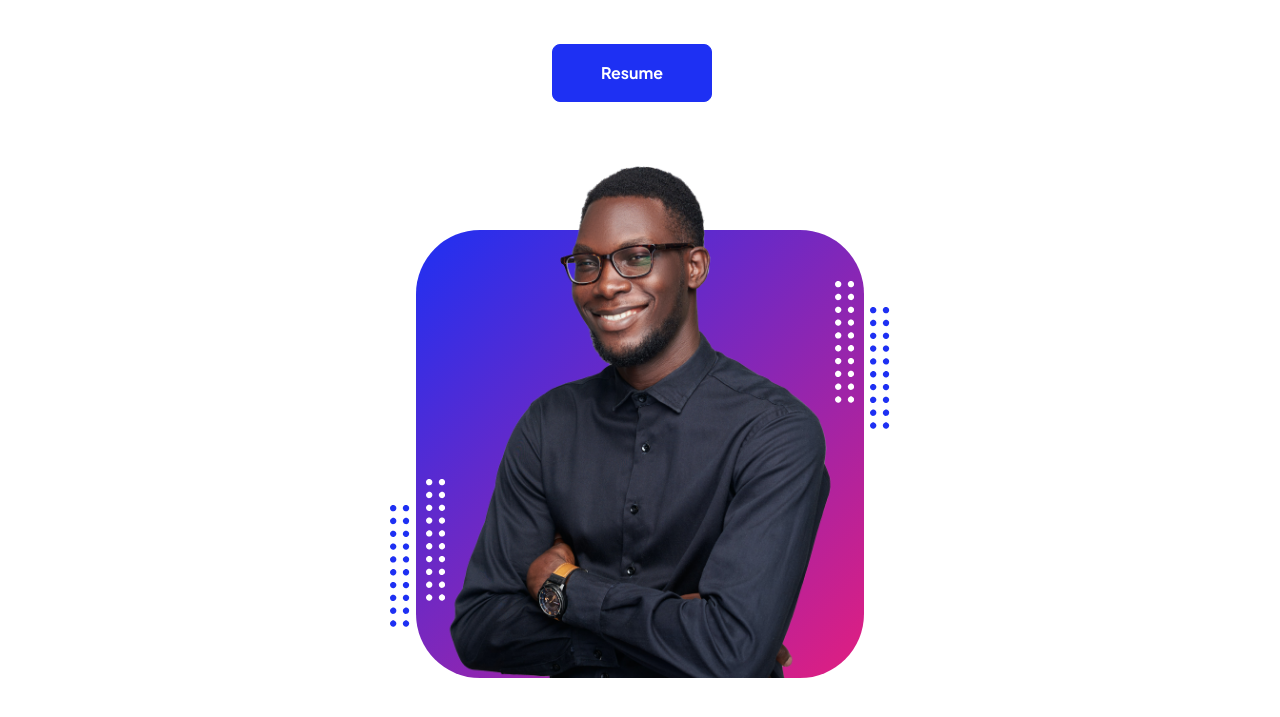
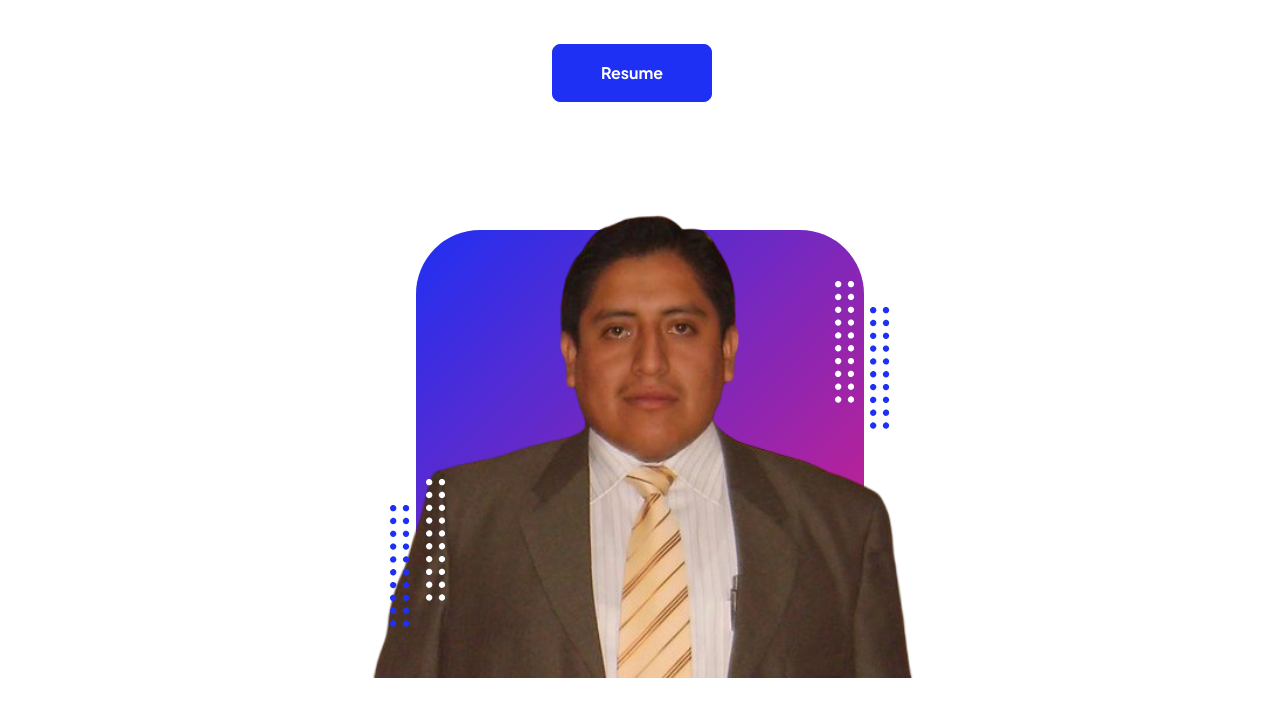
Before and after one commit to andlerfm-lgtm/andler.github.io, a plain HTML site: page index.html in a window 1280 px wide. Shown: the part 291-1008 px from the top of the page. Drawn offline with nearby package versions, Linux system fonts and the light colour scheme.

Commit message:
Update index.html

```diff
--- a/index.html
+++ b/index.html
@@ -62,7 +62,7 @@
                                 <div class="profile bg-gradient-primary-to-secondary">
                                     <!-- TIP: For best results, use a photo with a transparent background like the demo example below-->
                                     <!-- Watch a tutorial on how to do this on YouTube (link)-->
-                                    <img class="profile-img" src="assets/profile.png" alt="..." />
+                                    <img class="profile-img" src="assets/Andler.png" alt="..." />
                                     <div class="dots-1">
                                         <!-- SVG Dots-->
                                         <svg version="1.1" xmlns="http://www.w3.org/2000/svg" xmlns:xlink="http://www.w3.org/1999/xlink" x="0px" y="0px" viewBox="0 0 191.6 1215.4" style="enable-background: new 0 0 191.6 1215.4" xml:space="preserve">
```
